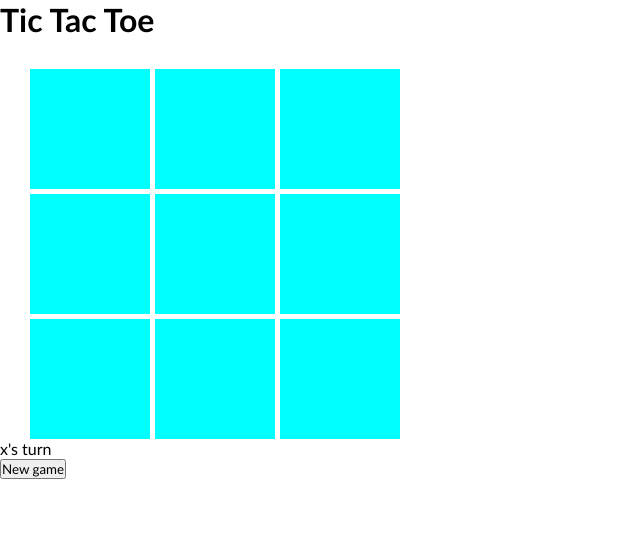
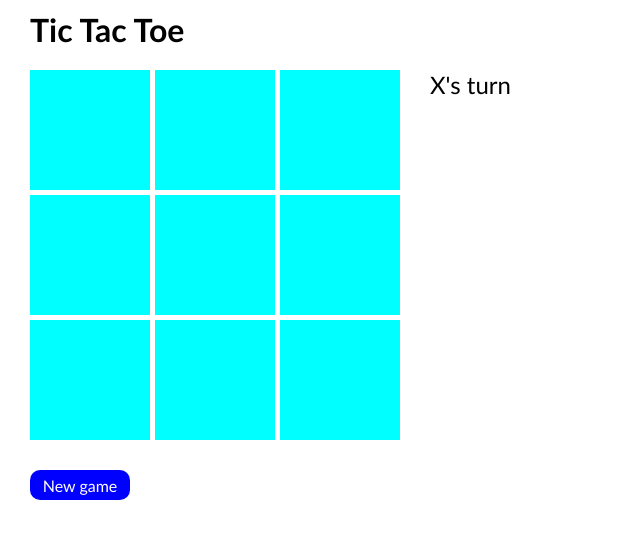
Before and after one commit to ChrisHallwright/tic-tac-toe, a plain HTML site: page index.html in a window 1280 px wide. Shown: the whole page, without its empty margins (0-640 px from the left). Drawn offline with Linux system fonts and the light colour scheme.

Commit message:
Style notifications to right of play space and style new game button

```diff
--- a/script.js
+++ b/script.js
@@ -123,12 +123,12 @@ function createGame() {
 
   const checkResult = () => {
     if (gameBoard.playerWon(currentPlayer.player)) {
-      return `Player ${currentPlayer.player} won!!!`;
+      return `Player ${currentPlayer.player.toUpperCase()} won!!!`;
     } else if (gameBoard.getEmptySquares().length === 0) {
       return 'Draw';
     } else {
       changePlayer();
-      return `${currentPlayer.player}'s turn`;
+      return `${currentPlayer.player.toUpperCase()}'s turn`;
     }
   }
 
--- a/styles.css
+++ b/styles.css
@@ -5,11 +5,18 @@
   box-sizing: border-box;
 }
 
+body {
+  display: grid;
+  grid-template: 70px 400px 60px / 400px 200px;
+}
+
 h1 {
-  margin-bottom: 30px;
+  grid-area: 1 / 1 / 2 / 3;
+  margin: 10px 30px;
 }
 
 .game {
+  grid-area: 2 / 1 / 3 / 3;
   display: grid;
   grid-template: repeat(3, 120px) / repeat(3, 120px);
   gap: 5px;
@@ -22,3 +29,21 @@ h1 {
   padding-top: 30px;
   padding-left: 50px;
 }
+
+p {
+  font-size: 1.5em;
+  grid-area: 2 / 2 / 3 / 3;
+  padding-left: 30px;
+}
+
+button {
+  grid-area: 3 / 1 / 4 / 2;
+  height: 30px;
+  width: 100px;
+  margin-left: 30px;
+  border: none;
+  background-color: blue;
+  color: white;
+  font-size: 1em;
+  border-radius: 10px;
+}
```
